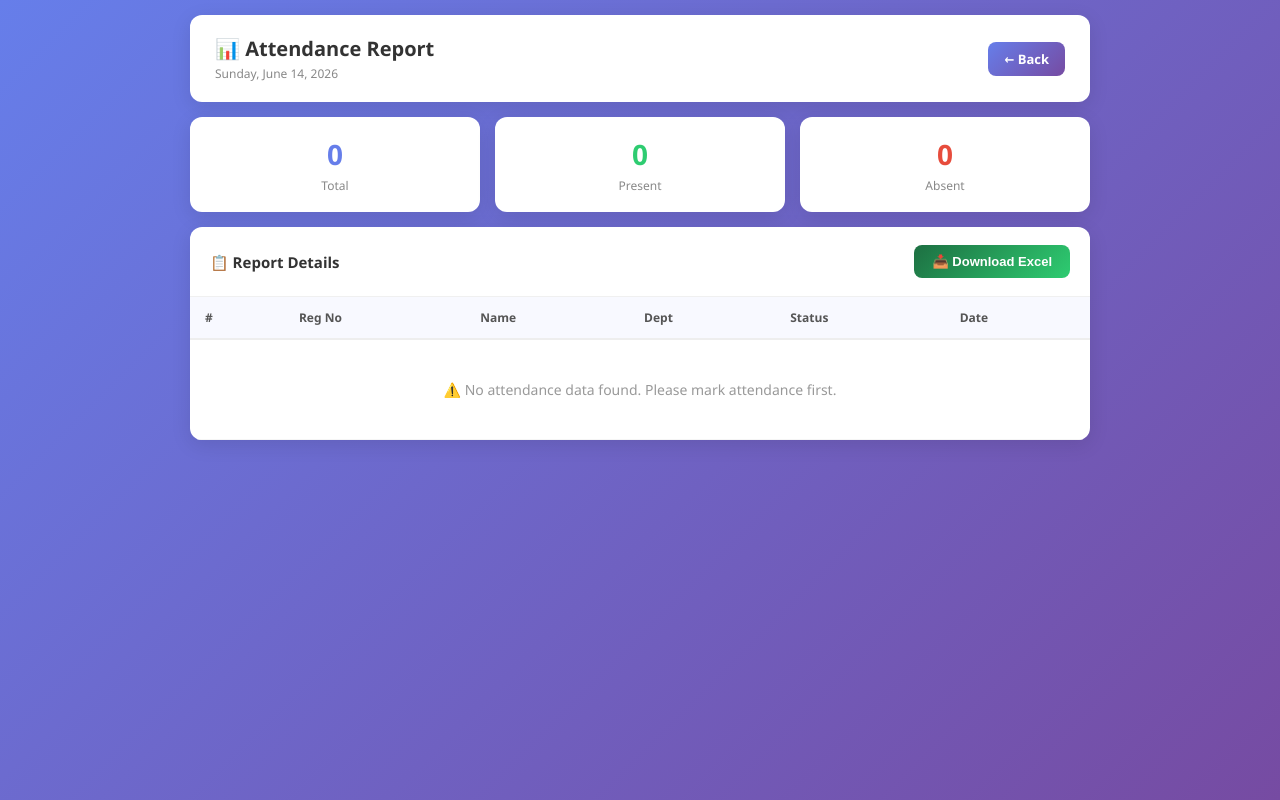
After one commit to prasanth104069-dot/smart_attendance_system, a Flask app: template templates/report.html in a window 1280 px wide. The commit adds this page. Run offline with Flask 3, Linux system fonts and the light colour scheme; the template is opened without the code that fills it, so the values that code supplies are empty; some libraries are stand-ins or nearby versions.

Commit message:
update attendance.html and app.py add report.html to templetes

```diff
--- /dev/null
+++ b/templates/report.html
@@ -0,0 +1,395 @@
+<!DOCTYPE html>
+<html lang="en">
+<head>
+    <meta charset="UTF-8">
+    <meta name="viewport" content="width=device-width, initial-scale=1.0">
+    <title>Attendance Report</title>
+    <script src="https://cdnjs.cloudflare.com/ajax/libs/xlsx/0.18.5/xlsx.full.min.js"></script>
+    <style>
+        * {
+            margin: 0;
+            padding: 0;
+            box-sizing: border-box;
+        }
+
+        body {
+            font-family: 'Segoe UI', Tahoma, Geneva, Verdana, sans-serif;
+            background: linear-gradient(135deg, #667eea 0%, #764ba2 100%);
+            min-height: 100vh;
+            padding: 15px;
+        }
+
+        .main-container {
+            width: 100%;
+            max-width: 900px;
+            margin: 0 auto;
+            display: flex;
+            flex-direction: column;
+            gap: 15px;
+        }
+
+        /* Header */
+        .header {
+            background: white;
+            padding: 20px 25px;
+            border-radius: 12px;
+            box-shadow: 0 5px 20px rgba(0,0,0,0.1);
+            display: flex;
+            justify-content: space-between;
+            align-items: center;
+            flex-wrap: wrap;
+            gap: 10px;
+        }
+
+        .header-left h1 {
+            color: #333;
+            font-size: 20px;
+        }
+
+        .header-left p {
+            color: #888;
+            font-size: 12px;
+            margin-top: 3px;
+        }
+
+        .back-btn {
+            background: linear-gradient(135deg, #667eea, #764ba2);
+            color: white;
+            border: none;
+            padding: 8px 16px;
+            border-radius: 8px;
+            font-size: 13px;
+            font-weight: 600;
+            cursor: pointer;
+            text-decoration: none;
+        }
+
+        /* Summary */
+        .summary {
+            display: grid;
+            grid-template-columns: repeat(3, 1fr);
+            gap: 15px;
+        }
+
+        .summary-card {
+            background: white;
+            padding: 18px;
+            border-radius: 12px;
+            text-align: center;
+            box-shadow: 0 5px 20px rgba(0,0,0,0.1);
+        }
+
+        .summary-card h2 {
+            font-size: 28px;
+            font-weight: 700;
+        }
+
+        .summary-card p {
+            font-size: 12px;
+            color: #888;
+            margin-top: 4px;
+        }
+
+        .total h2  { color: #667eea; }
+        .present h2 { color: #2ecc71; }
+        .absent h2  { color: #e74c3c; }
+
+        /* Table Container */
+        .table-container {
+            background: white;
+            border-radius: 12px;
+            box-shadow: 0 5px 20px rgba(0,0,0,0.1);
+            overflow: hidden;
+        }
+
+        .table-header {
+            padding: 18px 20px;
+            border-bottom: 1px solid #f0f0f0;
+            display: flex;
+            justify-content: space-between;
+            align-items: center;
+            flex-wrap: wrap;
+            gap: 10px;
+        }
+
+        .table-header h3 {
+            color: #333;
+            font-size: 15px;
+        }
+
+        .excel-btn {
+            background: linear-gradient(135deg, #1d6f42, #2ecc71);
+            color: white;
+            border: none;
+            padding: 9px 18px;
+            border-radius: 8px;
+            font-size: 13px;
+            font-weight: 600;
+            cursor: pointer;
+            transition: transform 0.2s;
+            display: flex;
+            align-items: center;
+            gap: 6px;
+        }
+
+        .excel-btn:hover {
+            transform: translateY(-2px);
+        }
+
+        /* Table */
+        .table-wrapper {
+            width: 100%;
+            overflow-x: auto;
+            -webkit-overflow-scrolling: touch;
+        }
+
+        table {
+            width: 100%;
+            border-collapse: collapse;
+            min-width: 500px;
+        }
+
+        thead {
+            background: #f8f9ff;
+        }
+
+        thead th {
+            padding: 12px 15px;
+            text-align: left;
+            font-size: 12px;
+            color: #555;
+            font-weight: 600;
+            border-bottom: 2px solid #eee;
+            white-space: nowrap;
+        }
+
+        tbody tr {
+            border-bottom: 1px solid #f5f5f5;
+        }
+
+        tbody tr.present-row { background: #f0fff4; }
+        tbody tr.absent-row  { background: #fff5f5; }
+
+        tbody td {
+            padding: 12px 15px;
+            font-size: 13px;
+            color: #333;
+            max-width: 150px;
+            overflow: hidden;
+            text-overflow: ellipsis;
+            white-space: nowrap;
+        }
+
+        .reg-no {
+            font-family: monospace;
+            color: #667eea;
+            font-weight: 600;
+        }
+
+        .dept-badge {
+            background: #f0f0ff;
+            color: #667eea;
+            padding: 2px 8px;
+            border-radius: 20px;
+            font-size: 11px;
+            font-weight: 600;
+        }
+
+        .status-badge {
+            padding: 3px 10px;
+            border-radius: 20px;
+            font-size: 11px;
+            font-weight: 600;
+            white-space: nowrap;
+        }
+
+        .status-present {
+            background: #d4edda;
+            color: #2ecc71;
+        }
+
+        .status-absent {
+            background: #fde8e8;
+            color: #e74c3c;
+        }
+
+        /* No data */
+        .no-data {
+            text-align: center;
+            padding: 40px;
+            color: #999;
+            font-size: 14px;
+        }
+
+        /* Mobile */
+        @media (max-width: 500px) {
+            .summary {
+                grid-template-columns: repeat(3, 1fr);
+                gap: 8px;
+            }
+
+            .summary-card {
+                padding: 12px 8px;
+            }
+
+            .summary-card h2 {
+                font-size: 22px;
+            }
+
+            .summary-card p {
+                font-size: 10px;
+            }
+
+            .header-left h1 {
+                font-size: 16px;
+            }
+        }
+    </style>
+</head>
+<body>
+    <div class="main-container">
+
+        <!-- Header -->
+        <div class="header">
+            <div class="header-left">
+                <h1>📊 Attendance Report</h1>
+                <p id="reportDate"></p>
+            </div>
+            <a href="/dashboard" class="back-btn">← Back</a>
+        </div>
+
+        <!-- Summary -->
+        <div class="summary">
+            <div class="summary-card total">
+                <h2 id="totalCount">0</h2>
+                <p>Total</p>
+            </div>
+            <div class="summary-card present">
+                <h2 id="presentCount">0</h2>
+                <p>Present</p>
+            </div>
+            <div class="summary-card absent">
+                <h2 id="absentCount">0</h2>
+                <p>Absent</p>
+            </div>
+        </div>
+
+        <!-- Table -->
+        <div class="table-container">
+            <div class="table-header">
+                <h3>📋 Report Details</h3>
+                <button class="excel-btn" onclick="exportToExcel()">
+                    📥 Download Excel
+                </button>
+            </div>
+            <div class="table-wrapper">
+                <table id="reportTable">
+                    <thead>
+                        <tr>
+                            <th>#</th>
+                            <th>Reg No</th>
+                            <th>Name</th>
+                            <th>Dept</th>
+                            <th>Status</th>
+                            <th>Date</th>
+                        </tr>
+                    </thead>
+                    <tbody id="reportBody">
+                    </tbody>
+                </table>
+            </div>
+        </div>
+
+    </div>
+
+    <script>
+        // Get attendance data from localStorage
+        const savedData = localStorage.getItem('attendanceReport');
+        const today = new Date();
+        const dateStr = today.toLocaleDateString('en-US', {
+            weekday: 'long', year: 'numeric',
+            month: 'long', day: 'numeric'
+        });
+
+        document.getElementById('reportDate').textContent = dateStr;
+
+        if (savedData) {
+            const data = JSON.parse(savedData);
+            renderReport(data);
+        } else {
+            document.getElementById('reportBody').innerHTML =
+                '<tr><td colspan="6" class="no-data">⚠️ No attendance data found. Please mark attendance first.</td></tr>';
+        }
+
+        function renderReport(data) {
+            const tbody = document.getElementById('reportBody');
+            tbody.innerHTML = '';
+
+            let presentCount = 0;
+            let absentCount = 0;
+
+            data.forEach((s, index) => {
+                if (s.status === 'present') presentCount++;
+                else absentCount++;
+
+                const row = document.createElement('tr');
+                row.className = s.status === 'present' ? 'present-row' : 'absent-row';
+
+                row.innerHTML = `
+                    <td>${index + 1}</td>
+                    <td><span class="reg-no">${s.regNo}</span></td>
+                    <td title="${s.name}">${s.name}</td>
+                    <td><span class="dept-badge">${s.dept}</span></td>
+                    <td>
+                        <span class="status-badge status-${s.status}">
+                            ${s.status === 'present' ? '✅ Present' : '❌ Absent'}
+                        </span>
+                    </td>
+                    <td>${dateStr.split(',')[1]?.trim() || dateStr}</td>
+                `;
+                tbody.appendChild(row);
+            });
+
+            document.getElementById('totalCount').textContent = data.length;
+            document.getElementById('presentCount').textContent = presentCount;
+            document.getElementById('absentCount').textContent = absentCount;
+        }
+
+        function exportToExcel() {
+            const savedData = localStorage.getItem('attendanceReport');
+            if (!savedData) {
+                alert('No attendance data to export!');
+                return;
+            }
+
+            const data = JSON.parse(savedData);
+
+            const excelData = data.map((s, index) => ({
+                'S.No': index + 1,
+                'Register No': s.regNo,
+                'Student Name': s.name,
+                'Department': s.dept,
+                'Status': s.status === 'present' ? 'Present' : 'Absent',
+                'Date': dateStr
+            }));
+
+            const ws = XLSX.utils.json_to_sheet(excelData);
+
+            // Column widths
+            ws['!cols'] = [
+                { wch: 6 },
+                { wch: 12 },
+                { wch: 20 },
+                { wch: 10 },
+                { wch: 10 },
+                { wch: 30 }
+            ];
+
+            const wb = XLSX.utils.book_new();
+            XLSX.utils.book_append_sheet(wb, ws, 'Attendance');
+
+            XLSX.writeFile(wb, `Attendance_Report_${today.toISOString().split('T')[0]}.xlsx`);
+        }
+    </script>
+</body>
+</html>
```
Also changed, not shown: templates/attendance.html (+12 -0 lines).
